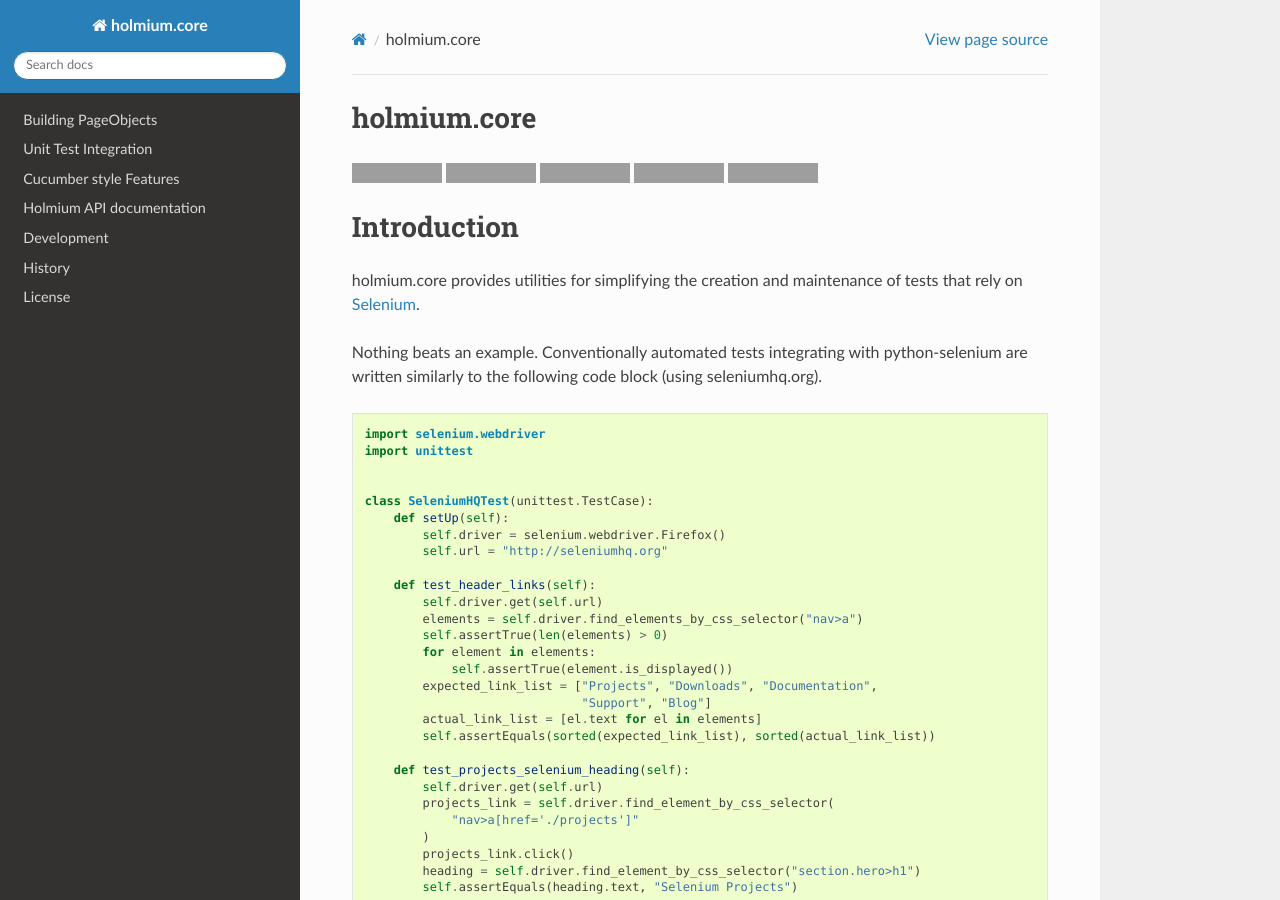
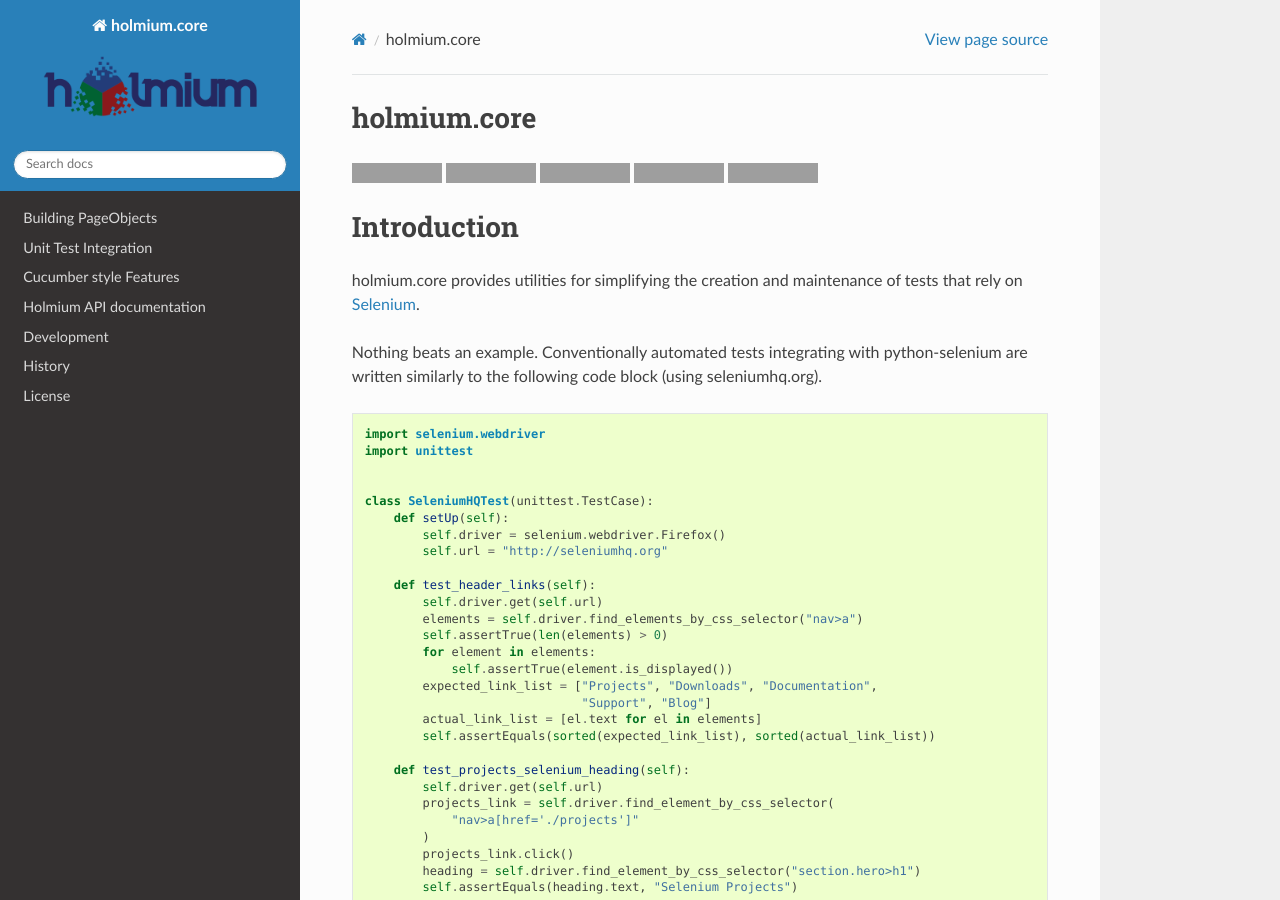
Before and after one commit to alisaifee/holmium.core, a Sphinx documentation site: the page built from doc/source/index.rst, in a window 1280 px wide and 900 px high. Built offline with Sphinx 7.4.7 and the Read the Docs theme 2.0.0, drawn with Linux system fonts in a browser that asks for light colours; the version number could not be read and is left out; grey boxes are pictures that could not be loaded.

Commit message:
Add back logo in docs

```diff
--- a/doc/source/conf.py
+++ b/doc/source/conf.py
@@ -29,6 +29,7 @@ pygments_style = 'sphinx'
 html_title = "holmium"
 html_static_path = ['_static']
 htmlhelp_basename = 'holmiumcoredoc'
+html_logo = 'holmium-logo.png'
 
 latex_documents = [
   ('index', 'holmiumcore.tex', u'holmium.core Documentation',
```
